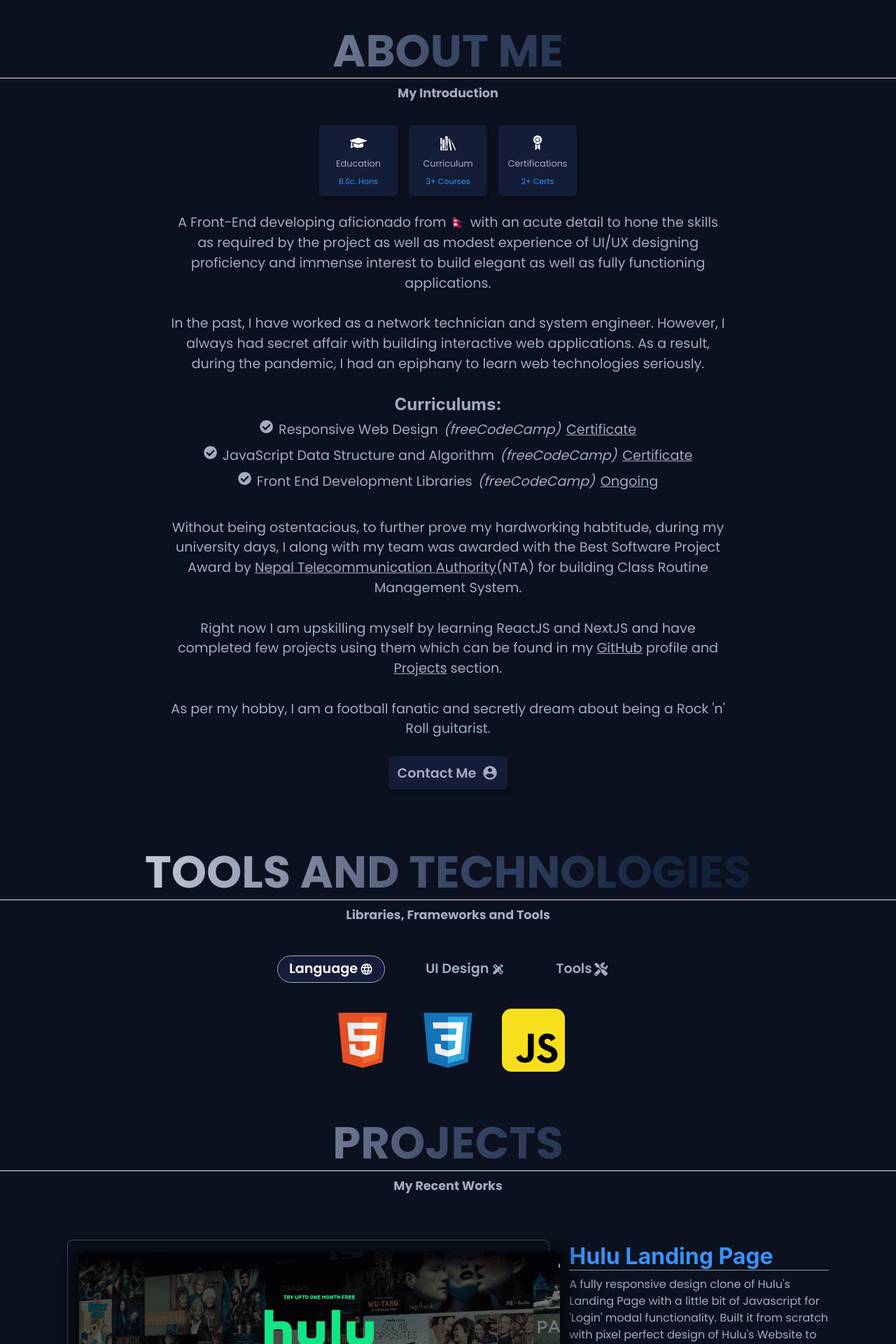
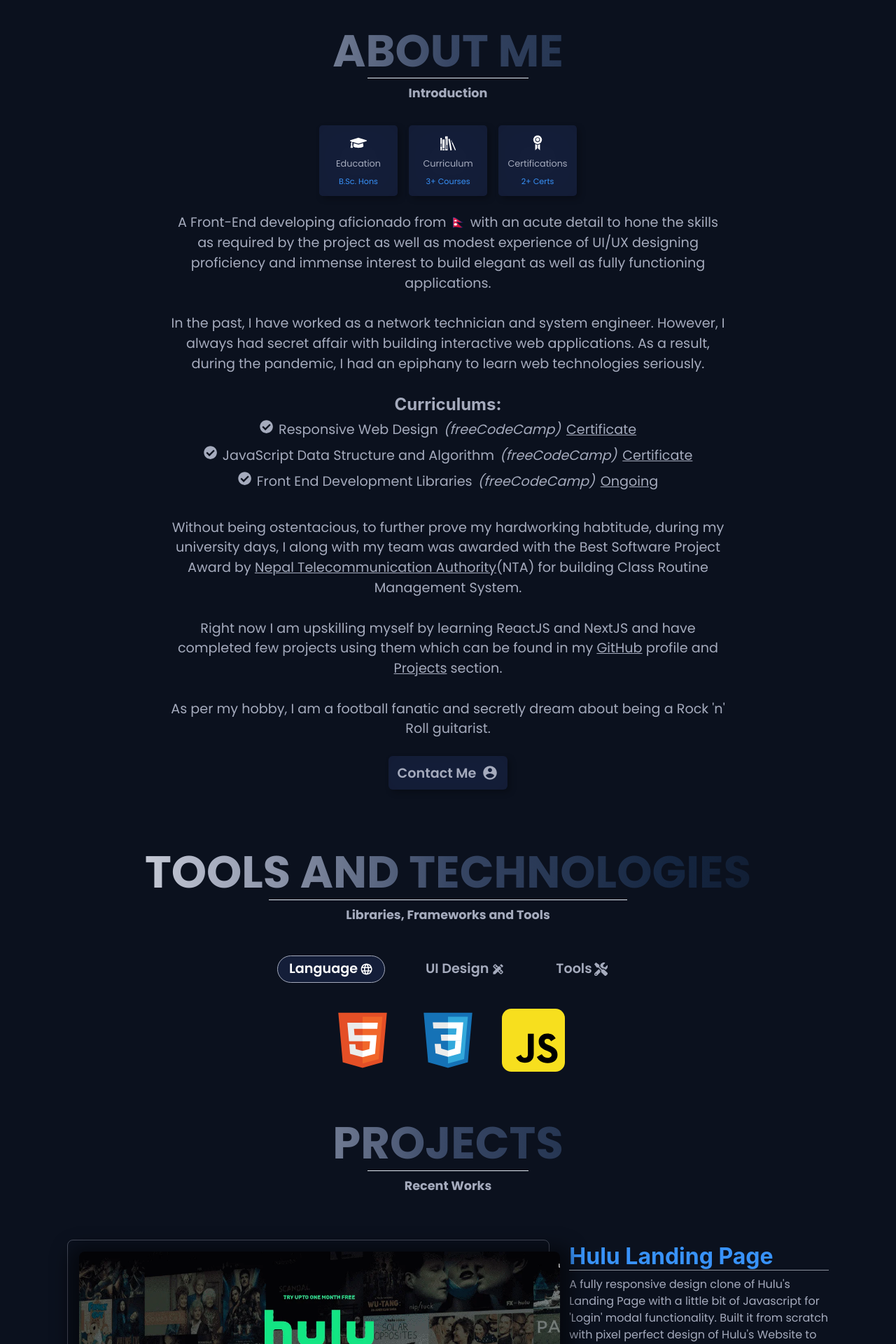
Before and after one commit to zeetaengrg/portfolio, a Next.js app: page / in a window 1280 px wide. Shown: the part 780-2700 px from the top of the page at 70% size. Built offline with nearby package versions, Linux system fonts and the light colour scheme.

Commit message:
style(width): width props modified for each LineDivider component accordingly

```diff
--- a/components/templates/AboutMe/AboutMe.jsx
+++ b/components/templates/AboutMe/AboutMe.jsx
@@ -12,9 +12,9 @@ const AboutMe = () => {
   return (
     <Flex direction="column">
       <Header heading="About Me" id="aboutme" />
-      <LineDivider />
-      <SubHeader subHeading="My Introduction" />
-      <Box p={{ base: "1.5rem 3rem", md: "2rem 5rem", lg: "2rem 10rem" }}>
+      <LineDivider width={{ base: "50%", md: "35%", lg: "18%" }} />
+      <SubHeader subHeading="Introduction" />
+      <Box p={{ base: "1.5rem 3rem", md: "2rem 3rem", lg: "2rem 10rem" }}>
         <Flex direction="column" alignItems="center">
           <Flex gap={{ base: "0.5rem", md: "1rem" }}>
             <AboutMeWrapper />
--- a/components/templates/Contacts/Contacts.jsx
+++ b/components/templates/Contacts/Contacts.jsx
@@ -15,7 +15,7 @@ const Contacts = () => {
       zIndex="999"
     >
       <Header heading="Get In Touch" id="contacts" />
-      <LineDivider />
+      <LineDivider width={{ base: "60%", md: "40%", lg: "25%" }} />
       <SubHeader subHeading="Let's Talk" />
       <Center>
         <MotionImage
--- a/components/templates/Projects/Projects.jsx
+++ b/components/templates/Projects/Projects.jsx
@@ -35,8 +35,8 @@ const Projects = () => {
   return (
     <Box>
       <Header heading="Projects" id="projects" />
-      <LineDivider />
-      <SubHeader subHeading="My Recent Works" />
+      <LineDivider width={{ base: "50%", md: "35%", lg: "18%" }} />
+      <SubHeader subHeading="Recent Works" />
       {projects.map((project) => (
         <Box key={project.id}>
           <MotionFlex
@@ -120,7 +120,7 @@ const Projects = () => {
               type: "tween",
             }}
           >
-            <Grid placeContent="center" flex="1">
+            <Grid placeContent="center" width={{ base: "100%", md: "35%" }}>
               <Box textAlign={{ base: "center", md: "left" }}>
                 <Heading as="h1" size="lg" fontSize="2rem" color="#3892f9">
                   {project.titleTwo}
--- a/components/templates/Skills/Skills.jsx
+++ b/components/templates/Skills/Skills.jsx
@@ -32,7 +32,7 @@ const Skills = () => {
   return (
     <Box>
       <Header heading="Tools And Technologies" id="skills" />
-      <LineDivider />
+      <LineDivider width={{ base: "70%", md: "50%", lg: "40%" }} />
       <SubHeader subHeading="Libraries, Frameworks and Tools" />
       <MotionTabs
         m={{ base: "1.5rem 0", md: "1.5rem 0" }}
```
